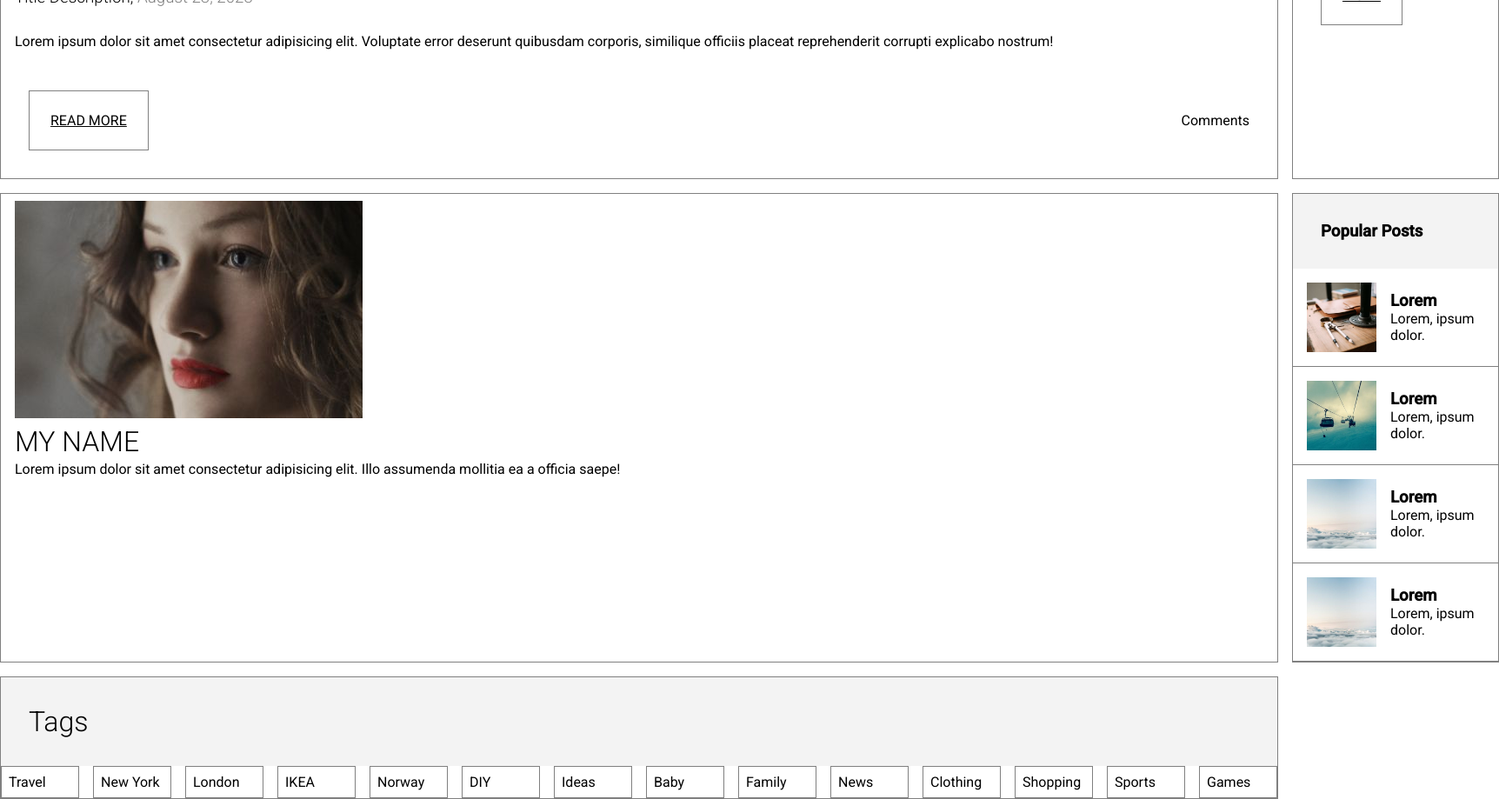
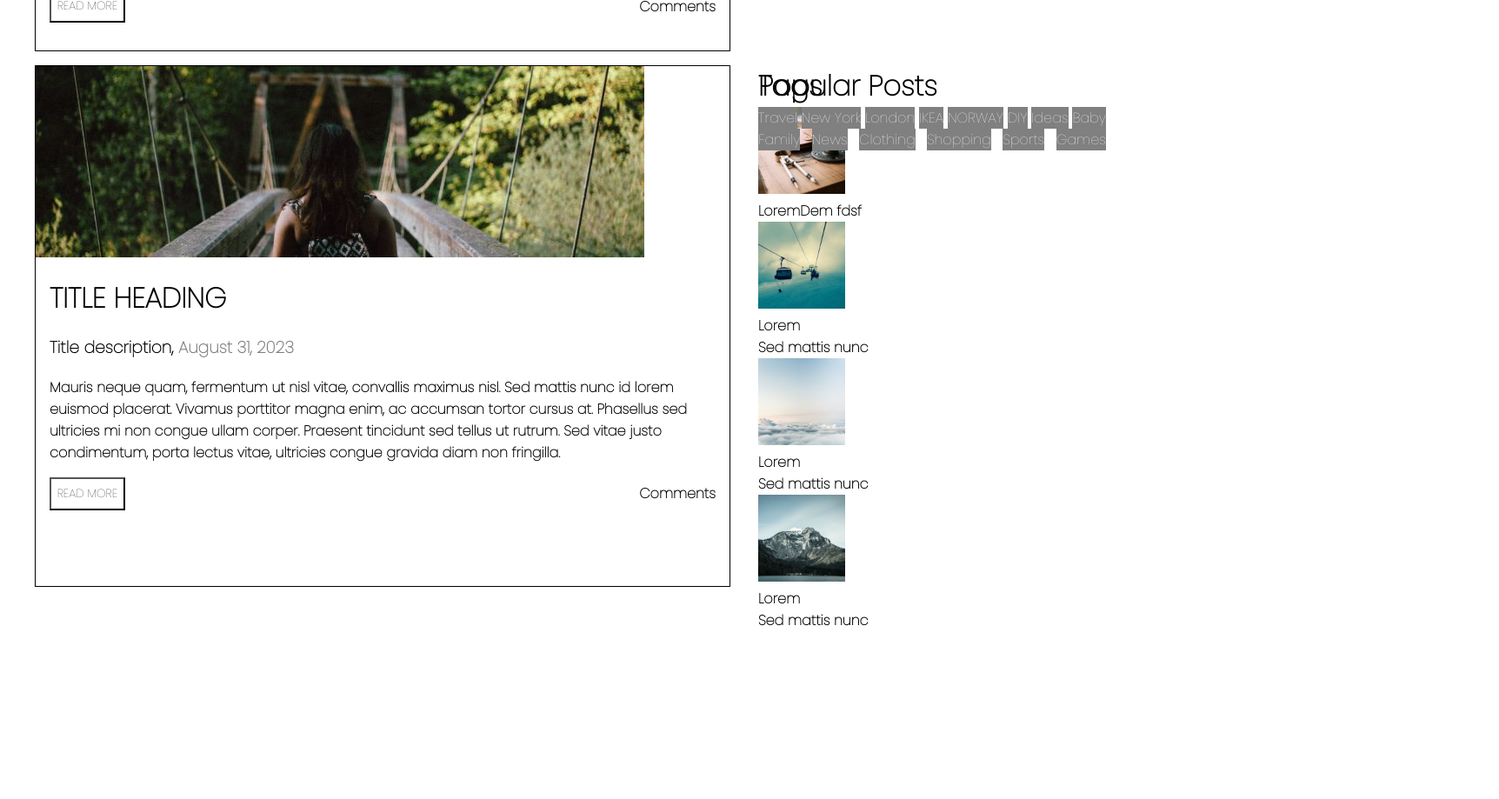
Before and after one commit to mgrobinson35/My-Blog, a plain HTML site: page index.html in a window 1280 px wide. Shown: the part 678-1597 px from the top of the page at 87% size, 1724 px wide, since content can reach past the window. After the commit the page ends 1404 px from the top, so only its background shows below. Drawn offline with Linux system fonts and the light colour scheme.

Commit message:
changing css

```diff
--- a/index.html
+++ b/index.html
@@ -9,122 +9,97 @@
 </head>
 
 <body>
-  <header class="heading">
+  <header class="title">
     <h1>MY BLOG</h1>
-    <p>Welcome to the blog of <span>unknown</span></p>
+    <p>Welcome to the blog of <span class="block">unknown</span></p>
   </header>
 
-  <section class="grid-container">
-    <section class="article-1">
-      <img src="images/woods.jpg" alt="woods" />
-      <article class="text">
-        <h2 class="title">TITLE HEADING</h2>
-        <h3 class="date">
-          Title Description, <span class="color">August 23, 2023</span>
-        </h3>
-        <p class="para">
-          Lorem ipsum dolor sit amet consectetur adipisicing elit. Voluptate
-          error deserunt quibusdam corporis, similique officiis placeat
-          reprehenderit corrupti explicabo nostrum!
-        </p>
+  <main class="grid-container">
+    <article class="woods blog">
+      <img src="images/woods.jpg" alt="woods">
+      <div class="blog-text">
+        <h2>TITLE HEADING</h2>
+        <h3>Title description, <span class="date">August 31, 2023</span></h3>
+        <p>Mauris neque quam, fermentum ut nisl vitae, convallis maximus nisl. Sed mattis nunc id lorem euismod
+          placerat.
+          Vivamus porttitor magna enim, ac accumsan tortor cursus at. Phasellus sed ultricies mi non congue ullam
+          corper.
+          Praesent tincidunt sed tellus ut rutrum. Sed vitae justo condimentum, porta lectus vitae, ultricies congue
+          gravida diam non fringilla.</p>
+
+        <section class="comments">
+          <button class="btn">READ MORE</button>
+          <p>Comments</p>
+        </section>
+      </div>
     </article>
-      <div class="flex">
-        <a href="#readmore" class="link">READ MORE</a>
+    <article class="bridge blog">
+
+      <img src="images/bridge.jpg" alt="woods">
+      <div class="blog-text">
+        <h2>TITLE HEADING</h2>
+        <h3>Title description, <span class="date">August 31, 2023</span></h3>
+        <p>Mauris neque quam, fermentum ut nisl vitae, convallis maximus nisl. Sed mattis nunc id lorem euismod
+          placerat. Vivamus porttitor magna enim, ac accumsan tortor cursus at. Phasellus sed ultricies mi non congue
+          ullam corper. Praesent tincidunt sed tellus ut rutrum. Sed vitae justo condimentum, porta lectus vitae,
+          ultricies congue gravida diam non fringilla.</p>
+
+        <section class="comments">
+          <button class="btn">READ MORE</button>
           <p>Comments</p>
-      </div>
         </section>
-    <section class="article-1 blog">
-      <img src="images/bridge.jpg" alt="woods" />
-      <article class="text">
-        <h2 class="title">BLOG ENTRY</h2>
-        <h3 class="date">
-          Title Description, <span class="color">August 23, 2023</span>
-        </h3>
-        <p class="para">
-          Lorem ipsum dolor sit amet consectetur adipisicing elit. Voluptate
-          error deserunt quibusdam corporis, similique officiis placeat
-          reprehenderit corrupti explicabo nostrum!
-        </p>
-      </article>
-      <div class="flex">
-        <a href="#readmore" class="link">READ MORE</a>
-        <p>Comments</p>
-      </div>
-    </section>
-    <section class="my-name">
-      <img src="images/avatar_g.jpg" alt="" />
-      <h2 class="title">MY NAME</h2>
-      <p>
-        Lorem ipsum dolor sit amet consectetur adipisicing elit. Illo
-        assumenda mollitia ea a officia saepe!
-      </p>
-    </section>
-
-    <section class="posts">
-      <header class="post-heading">
-        <h3>Popular Posts</h3>
-      </header>
-
-      <article class="text-2">
-        <img src="images/workshop.jpg" alt="">
-        <div class="text-3">
-        <h3>Lorem</h3>
-        <p>Lorem, ipsum dolor.</p>
       </div>
     </article>
 
-
-      <article class="text-2">
-        <img src="images/gondol.jpg" alt="">
-        <div class="text-3">
-        <h3>Lorem</h3>
-        <p>Lorem, ipsum dolor.</p>
-      </div>
+    <article class="myname">
+      <img src="images/avatar_g.jpg" alt="">
+      <h2>My Name</h2>
+      <p>Just me, myself and I, exploring the universe of uknownment. I have a heart of love and a interest of lorem
+        ipsum and mauris neque quam blog. I want to share my world with you.</p>
     </article>
 
-      <article class="text-2">
+    <article class="posts">
+      <h2>Popular Posts</h2>
+      <section class="lorem">
+
+        <img src="images/workshop.jpg" alt="">
+        <div class="text">
+          <p>Lorem</p>
+          <p>Dem fdsf</p>
+        </div>
+
+        <img src="images/gondol.jpg" alt="">
+        <p>Lorem</p>
+        <p>Sed mattis nunc</p>
         <img src="images/skies.jpg" alt="">
-        <div class="text-3">
-        <h3>Lorem</h3>
-        <p>Lorem, ipsum dolor.</p>
-      </div>
-      </article>
-
-      <article class="text-2">
-        <img src="images/skies.jpg" alt="">
-        <div class="text-3">
-        <h3>Lorem</h3>
-        <p>Lorem, ipsum dolor.</p>
-      </div>
-      </article>
-
+        <p>Lorem</p>
+        <p>Sed mattis nunc</p>
+        <img src="images/rock.jpg" alt="">
+        <p>Lorem</p>
+        <p>Sed mattis nunc</p>
 
       </section>
-
-
+    </article>
       <section class="tags">
-      <div class="post-heading">
-      <h2 class="title">Tags</h2>
+        <h2>Tags</h2>
+        <div class="list">
+          <a href="">Travel</a>
+          <a href="">New York</a>
+          <a href="">London</a>
+          <a href="">IKEA</a href="">
+          <a href="">NORWAY</a>
+          <a href="">DIY</a>
+          <a href="">Ideas</a>
+          <a href="">Baby</a>
+          <a href="">Family</a>
+          <a href="">News</a>
+          <a href="">Clothing</a>
+          <a href="">Shopping</a>
+          <a href="">Sports</a>
+          <a href="">Games</a href="">
         </div>
-      <ul>
-        <li>Travel</li>
-        <li>New York</li>
-        <li>London</li>
-        <li>IKEA</li>
-        <li>Norway</li>
-        <li>DIY</li>
-        <li>Ideas</li>
-        <li>Baby</li>
-        <li>Family</li>
-        <li>News</li>
-        <li>Clothing</li>
-        <li>Shopping</li>
-        <li>Sports</li>
-        <li>Games</li>
-      </ul>
       </section>
 
-  </section>
+  </main>
+
 </body>
-
-</html>
--- a/style.css
+++ b/style.css
@@ -1,138 +1,134 @@
-@import url('https://fonts.googleapis.com/css2?family=Roboto:wght@100;300;400;500&display=swap');
+@import url('https://fonts.googleapis.com/css2?family=Poppins:ital,wght@0,100;1,200;1,300;1,400;1,600&display=swap');
 
 * {
     padding: 0;
     margin: 0;
     box-sizing: border-box;
-    font-family: 'Roboto', sans-serif;
+    font-family: 'Poppins', sans-serif;
 
 }
 
-.heading {
-   text-align: center;
-   padding: 3em;
+h1 {
+    font-weight: 600;
+    font-size: 3rem;
+}
+
+h2 {
+    font-weight: 600;
+    font-size: 2em;
 
 }
 
-.grid-container {
-    margin: 0 auto;
-    max-width: 1440px;
-    display: grid;
-    grid-template-columns: 2fr 1fr;
-    gap: 1em;
+p {
+    font-weight: 600;
 }
 
-.article-1 {
-    border: gray 1px solid;
-    grid-row: 1/2;
+a {
+    text-decoration: none;
+    background-color: gray;
+    color: white;
+}
 
+.btn {
+    padding: .5em;
+    background-color: #fff;
+    color:black;
+}
+
+.block {
+    background-color: black;
+    color: #fff;
+}
+
+.title {
+    width: 100%;
+    text-align: center;
+    padding: 2em;
+    line-height: 4em;
+}
+
+.grid-container {
+    max-width: 1200px;
+    margin: 0 auto;
+     display: grid;
+     grid-template-columns:repeat(3, 1fr);
+    grid-row: auto;
+     gap: 1em;
 
 }
 
-.article-1 img{
-    width: 100%;
+.woods {
+    grid-column: 1/2;
+}
+
+.bridge {
+    grid-column:1/2;
+    grid-row: 2/4;
+    height: 600px;
+}
+
+
+.article img {
+    width: 100%
+}
+
+.myname {
+    grid-column: 3/4;
+    grid-row: 1/2;
+
 }
 
 .text {
-    padding: .5em 1em;
-    line-height: 2em;
-
-}
-
-.title{
-    font-weight: 300;
-    font-size: 2rem;
-
-}
-
-/* .article-1 img{
-    width: 100%;
-} */
-
-.date {
-    font-weight: 300;
-    padding-bottom: 1em;
-}
-.color {
-    opacity: 50%;
-}
-
-.flex {
     display: flex;
-    justify-content: space-between;
-    align-items: center;
-    padding: 2em;
-}
-
-.link {
-    border: gray 1px solid;
-    color:black;
-    padding: 1.5em;
-}
-
-.article-1 blog {
-    grid-row: 2/3
-}
-
-.my-name {
-    border: gray 1px solid;
-    padding: .5em 1em;
-    line-height: 2em;
-
-
-
-
 
 }
 
 .posts {
-    border: gray 1px solid;
-
-    width: 100%;
+   grid-column: 3/4;
+   grid-row: 2/3;
+   height: 200px;
 }
 
-.post-heading {
-    background-color: rgb(243, 243, 243);
-    padding: 2em;
-    width: 100%;
+.posts img {
+    height: 100px;
 
 }
 
-.posts img {
-    height: 80px;
-    width: 80px;
+.tags {
+    grid-column: 3/4;
+    grid-row: 2/3;
 }
 
-.text-2 {
+.list {
     display: flex;
-    align-items: center;
-    border-bottom: grey 1px solid;
-    padding: 1em;
+    flex-wrap: wrap;
+   justify-content: space-between;
 }
 
-.text-3 {
-  padding-left: 1em;
-}
+.blog {
 
-
-.tags {
-    border: gray 1px solid;
-
+    border: 1px solid black;
+    width: 800px;
 
 }
 
-.tags ul {
-    list-style: none;
-    display: flex;
-    gap: 1em;
+.blog-text {
+    padding: 1em;
+    color: black;
 
 }
 
-.tags li {
-    background-color: #fff;
-    border: 1px solid gray;
-    width: 90px;
-    padding: .5em;
+.blog-text h3 {
+    padding:1em 0;
+}
+
+.date {
+    color:gray;
+}
+
+.comments {
+    display: flex;
     align-items: center;
-
+    justify-content: space-between;
+    padding: 1em 0;
 }
```
Lines whose indentation alone changed are shown as unchanged.
